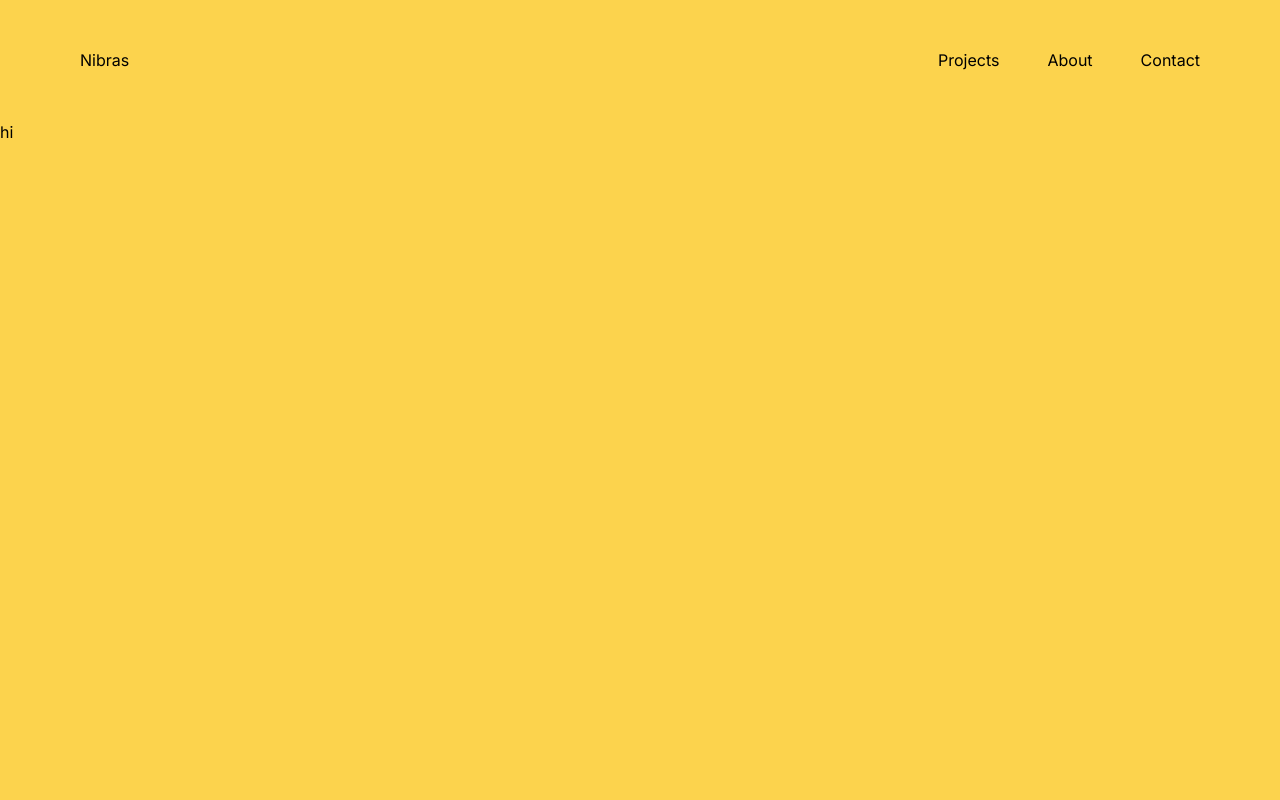
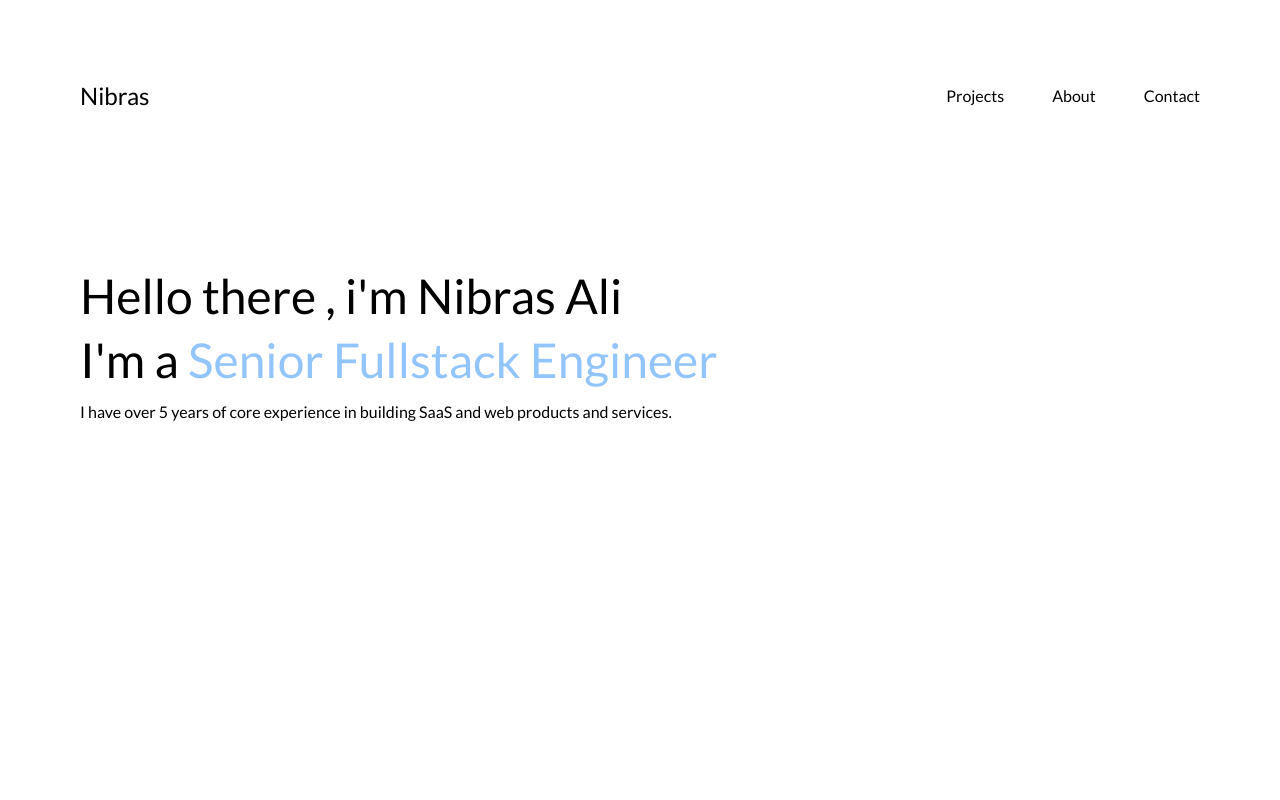
Before and after one commit to NibrasAli39/nibras, a Next.js app: page / in a window 1280 px wide. Shown: the top 800 px of the page. Built offline with nearby package versions, Linux system fonts and the light colour scheme.

Commit message:
feat: updated landing page content

```diff
--- a/src/app/components/Header.tsx
+++ b/src/app/components/Header.tsx
@@ -2,9 +2,9 @@ import React from "react";
 
 const Header: React.FC = () => {
   return (
-    <div className="px-20 py-12 flex justify-between">
-      <h1>Nibras</h1>
-      <ul className="flex space-x-12">
+    <div className=" flex items-center p-20 justify-between">
+      <p className="text-2xl">Nibras</p>
+      <ul className="flex space-x-12 items-center">
         <li>
           <a>Projects</a>
         </li>
--- a/src/app/globals.css
+++ b/src/app/globals.css
@@ -4,15 +4,14 @@
 
 :root {
   --foreground-rgb: 0, 0, 0;
-  --background-start-rgb: 222, 241, 241;
-  --background-end-rgb: 222, 241, 241;
+  --background-start-rgb: 255, 255, 255;
+  --background-end-rgb: 255, 255, 255;
 }
 
 
 
 body {
   color: rgb(var(--foreground-rgb));
-  font-family: 'Inter' , sans-serif;
   background: linear-gradient(
       to bottom,
       transparent,
@@ -26,8 +25,7 @@ body {
     text-wrap: balance;
   }
 
-  ul li a {
-    color: black;
-    text-align: center;
-  }
+ul li a:hover{
+  border-bottom: 1px solid black;
 }
+}
--- a/src/app/layout.tsx
+++ b/src/app/layout.tsx
@@ -1,8 +1,9 @@
 import type { Metadata } from "next";
-import { Inter } from "next/font/google";
+import { Inter, Lato } from "next/font/google";
 import "./globals.css";
+import Header from "./components/Header";
 
-const inter = Inter({ subsets: ["latin"] });
+const lato = Lato({ weight: "400", subsets: ["latin"] });
 
 export const metadata: Metadata = {
   title: "Nibras",
@@ -16,7 +17,7 @@ export default function RootLayout({
 }>) {
   return (
     <html lang="en">
-      <body className={inter.className}>{children}</body>
+      <body className={lato.className}>{children}</body>
     </html>
   );
 }
--- a/src/app/page.tsx
+++ b/src/app/page.tsx
@@ -3,10 +3,24 @@ import Header from "./components/Header";
 
 const HomePage: React.FC = () => {
   return (
-    <div className=" flex flex-col bg-amber-300">
+    <div className=" min-h-screen">
       <Header />
-      <section className="min-h-screen bg-amber-300">hi</section>
-      <section className="min-h-screen bg-yellow-700">Bye</section>
+      <div className="flex p-20 ">
+        <div className="space-y-4">
+          <p className="text-5xl">
+            Hello there , i'm <span> Nibras Ali </span>
+          </p>
+          <p className="text-5xl">
+            {" "}
+            I'm a{" "}
+            <span className="text-blue-300"> Senior Fullstack Engineer </span>
+          </p>
+          <p>
+            I have over 5 years of core experience in building SaaS and web
+            products and services.
+          </p>
+        </div>
+      </div>
     </div>
   );
 };
--- a/tailwind.config.ts
+++ b/tailwind.config.ts
@@ -8,6 +8,9 @@ const config: Config = {
   ],
   theme: {
     extend: {
+      fontFamily: {
+        sans: ["var(--font-lato)"],
+      },
       backgroundImage: {
         "gradient-radial": "radial-gradient(var(--tw-gradient-stops))",
         "gradient-conic":
```
Also changed, not shown: package.json (+6 -5 lines), 1 other file (tests, documents, lock files or other folders).
